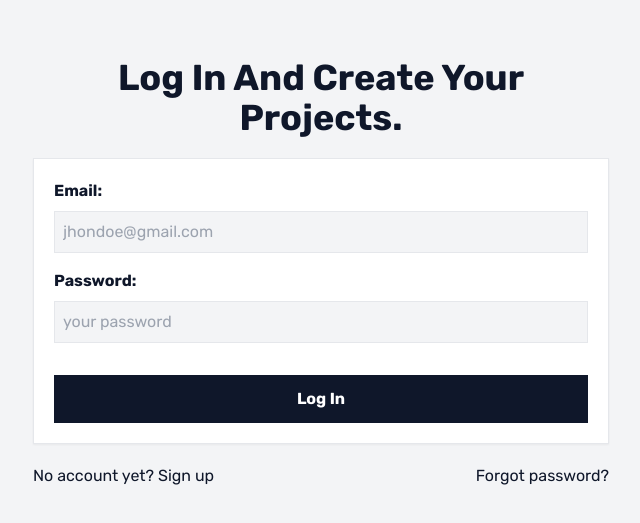
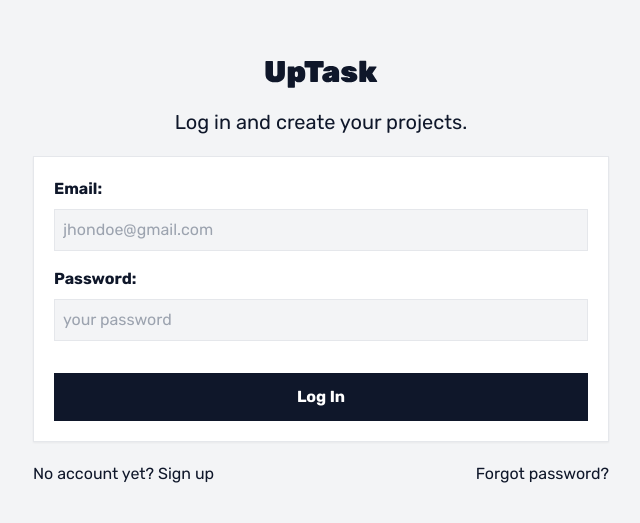
Before and after one commit to ArnoldWW/uptask-front, a React (Vite) app: page / in a window 1280 px wide. Shown: the part 127-650 px from the top of the page, without its empty margins (319-959 px from the left). Built offline with nearby package versions, Linux system fonts and the light colour scheme.

Commit message:
new logo image

```diff
--- a/src/components/Header.jsx
+++ b/src/components/Header.jsx
@@ -1,5 +1,6 @@
 import { Link } from "react-router-dom";
 import useAuthProvider from "../hooks/useAuthProvider";
+import Logo from "/logo.svg";
 
 const Header = () => {
   const { auth } = useAuthProvider();
@@ -7,8 +8,9 @@ const Header = () => {
   return (
     <header className="bg-white p-5 border-b">
       <div className="flex gap-5 main-container flex-col md:flex-row justify-center md:justify-between items-center">
-        <h2 className="text-2xl font-bold">UpTask</h2>
-
+        <Link to="/">
+          <img src={Logo} />
+        </Link>
         <nav className="flex items-center gap-5 overflow-x-auto">
           <Link to="/projects" className="hover:underline block capitalize">
             My Projects
--- a/src/pages/Login.jsx
+++ b/src/pages/Login.jsx
@@ -1,3 +1,4 @@
+import Logo from "/logo.svg";
 import { useEffect } from "react";
 import { useState } from "react";
 import { Link, useNavigate } from "react-router-dom";
@@ -60,9 +61,8 @@ const Login = () => {
 
   return (
     <div>
-      <h1 className="font-bold text-4xl capitalize text-center">
-        Log in and create your projects.
-      </h1>
+      <img src={Logo} className="mx-auto mb-5" />
+      <p className="text-xl text-center">Log in and create your projects.</p>
 
       <form
         onSubmit={handleSubmit}
--- a/src/pages/Signup.jsx
+++ b/src/pages/Signup.jsx
@@ -1,3 +1,4 @@
+import Logo from "/logo.svg";
 import { useEffect } from "react";
 import { useState } from "react";
 import { Link } from "react-router-dom";
@@ -66,9 +67,8 @@ const Signup = () => {
 
   return (
     <div>
-      <h1 className="font-bold text-4xl capitalize text-center">
-        Sign up and create your projects.
-      </h1>
+      <img src={Logo} className="mx-auto mb-5" />
+      <h1 className="text-xl text-center">Sign up and create your projects.</h1>
 
       <form
         onSubmit={handleSubmit}
```
Also changed, not shown: public/logo.svg (added).
